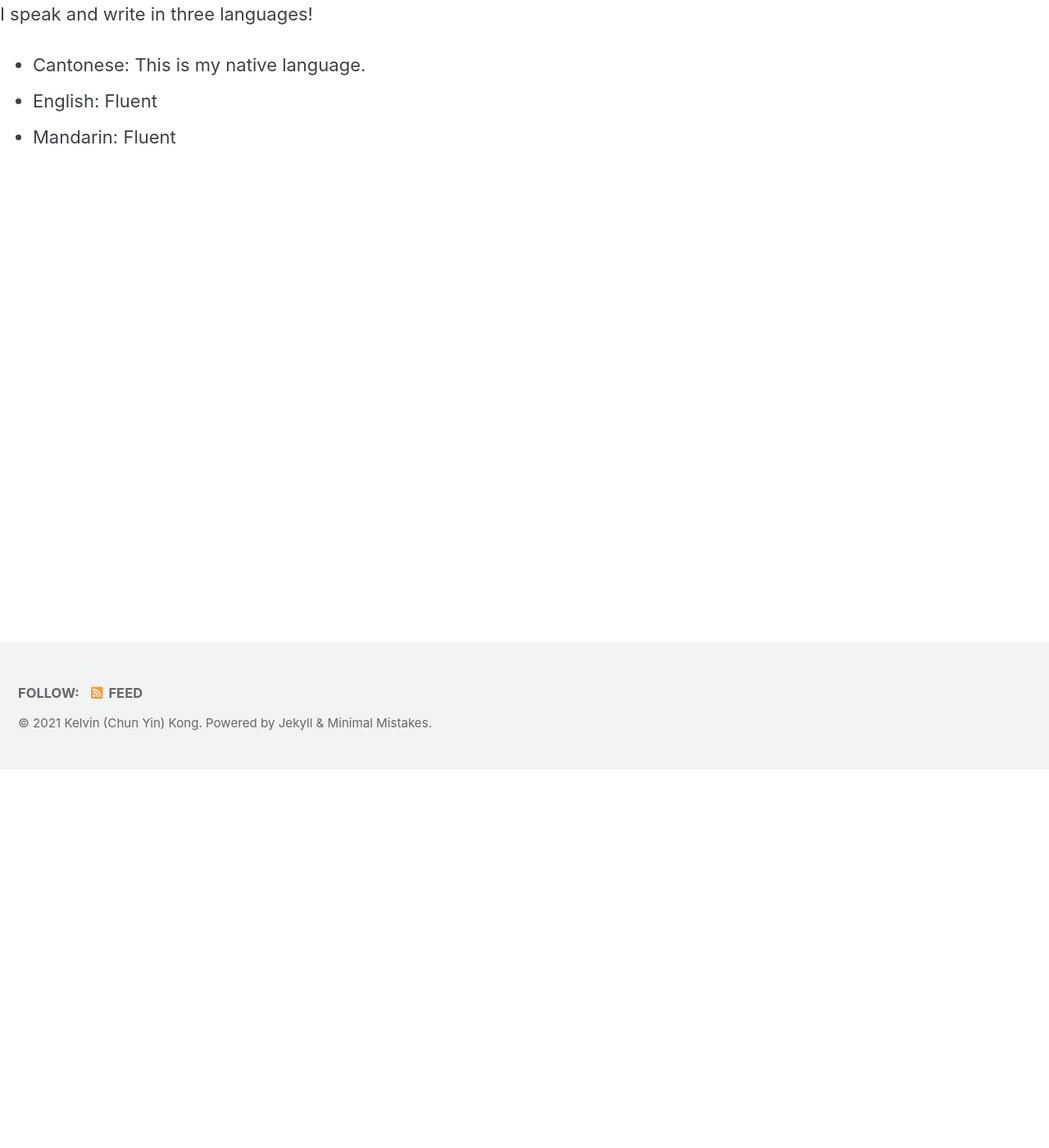
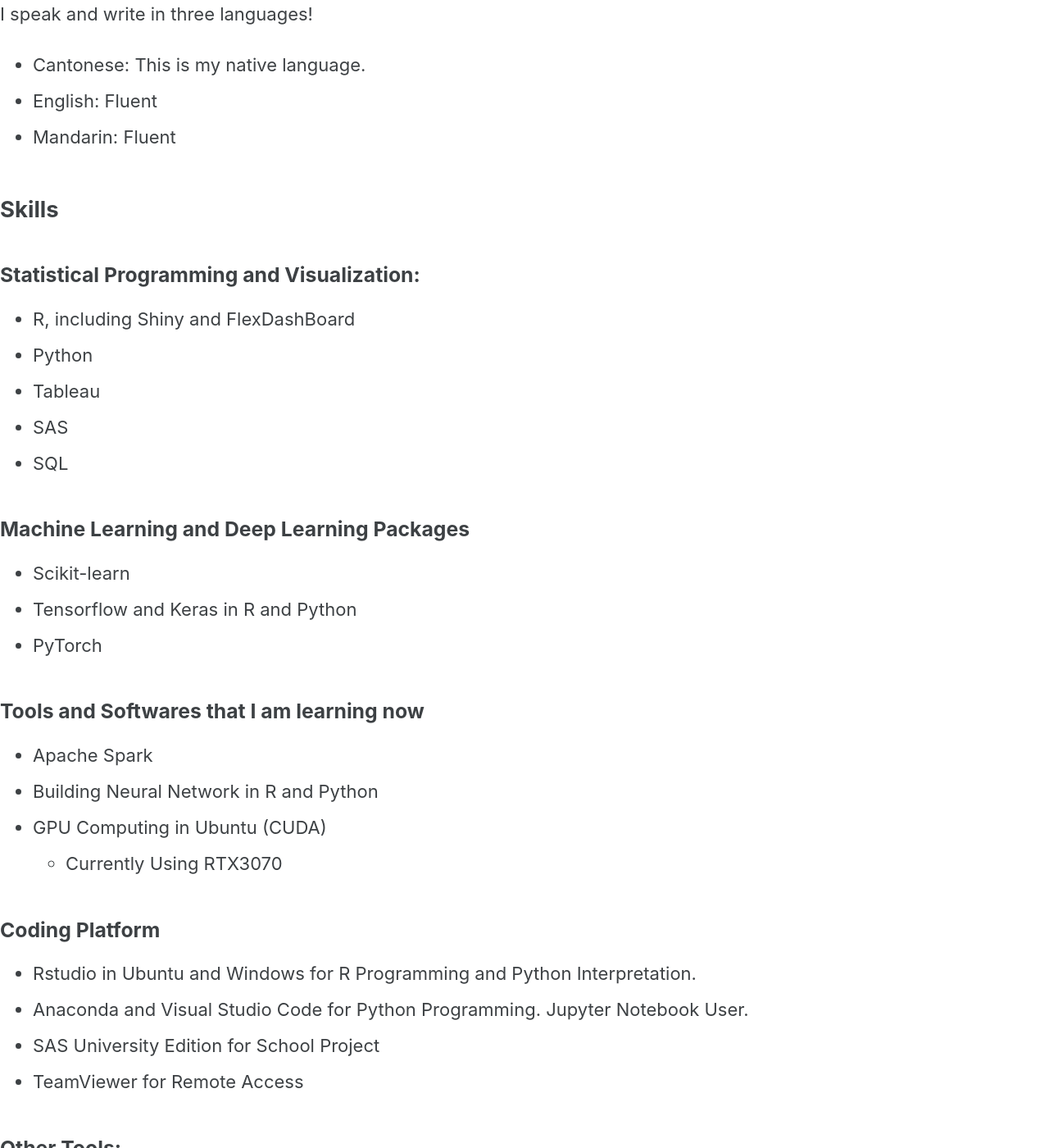
Before and after one commit to kelvin-cykong/kelvin-cykong.github.io, a Jekyll site: the page built from about.md, in a window 1280 px wide and 1400 px high, scrolled down 462 px. Shown: the whole window at 82% size. Built offline with Jekyll 4.4.1, drawn with Linux system fonts in a browser that asks for light colours; cached includes are drawn as plain includes; our own code applies the rules of GitHub Pages for plain Markdown files; some of the changed text lies outside the part shown.

Commit message:
Update about.md

```diff
--- a/about.md
+++ b/about.md
@@ -9,3 +9,39 @@
 - Cantonese: This is my native language.
 - English: Fluent
 - Mandarin: Fluent
+
+## Skills
+### Statistical Programming and Visualization:
+
+- R, including Shiny and FlexDashBoard
+- Python
+- Tableau
+- SAS
+- SQL
+
+### Machine Learning and Deep Learning Packages
+- Scikit-learn
+- Tensorflow and Keras in R and Python
+- PyTorch
+
+### Tools and Softwares that I am learning now
+- Apache Spark
+- Building Neural Network in R and Python
+- GPU Computing in Ubuntu (CUDA)
+  - Currently Using RTX3070
+
+### Coding Platform
+- Rstudio in Ubuntu and Windows for R Programming and Python Interpretation.
+- Anaconda and Visual Studio Code for Python Programming. Jupyter Notebook User.
+- SAS University Edition for School Project
+- TeamViewer for Remote Access
+
+### Other Tools:
+- Markdown and LaTeX for Academic Writing and Presentation
+- MS Office
+- Google Docs/Sheet/Presentation
+- Zoom and Google Meet for Class, Presentation and Meetings
+- Linux User! (Currently using Ubuntu 20.04)
+- Of Course a GitHub user too!
+- Slack for Team Working Communication
+- Meld for Code Version Comparsion
```
